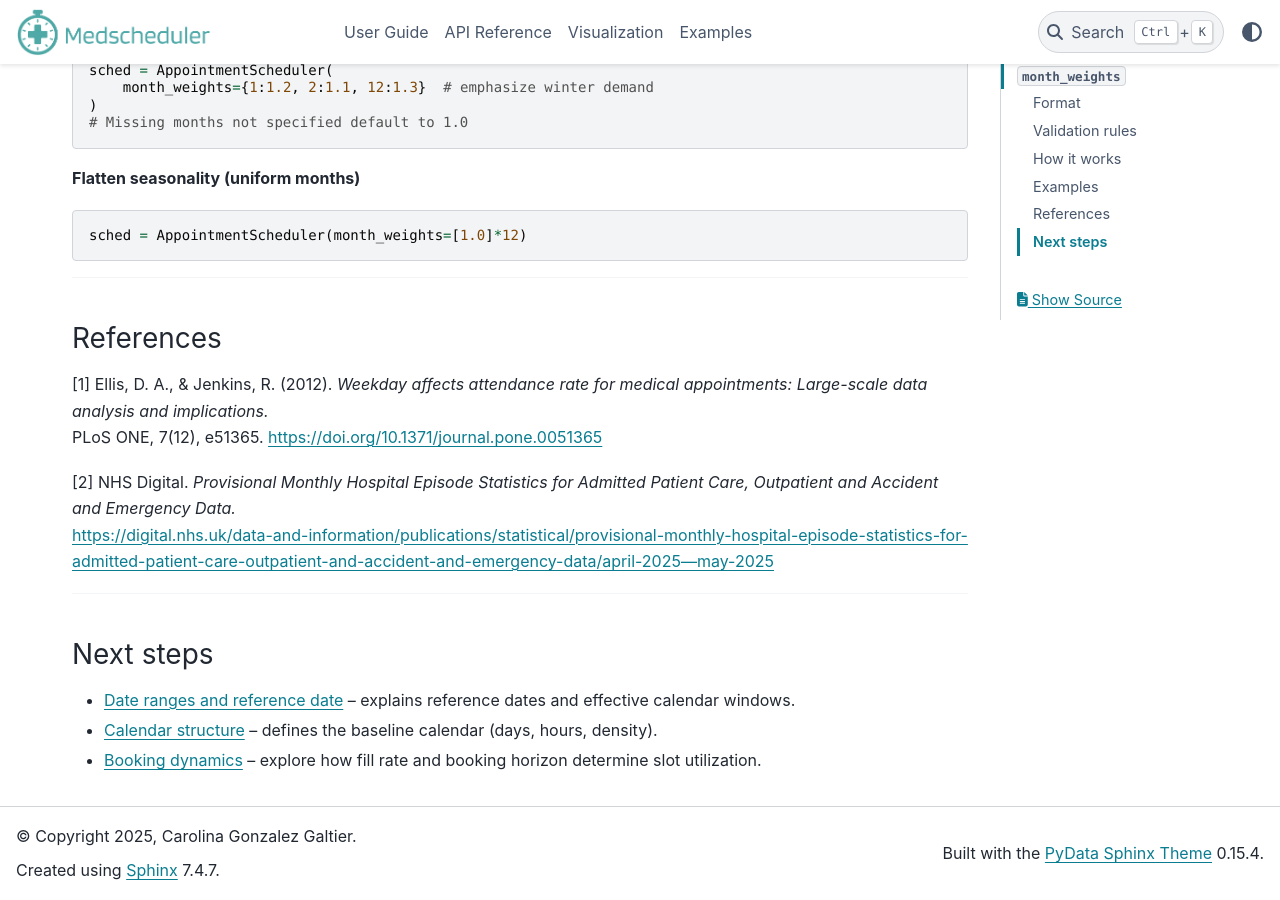
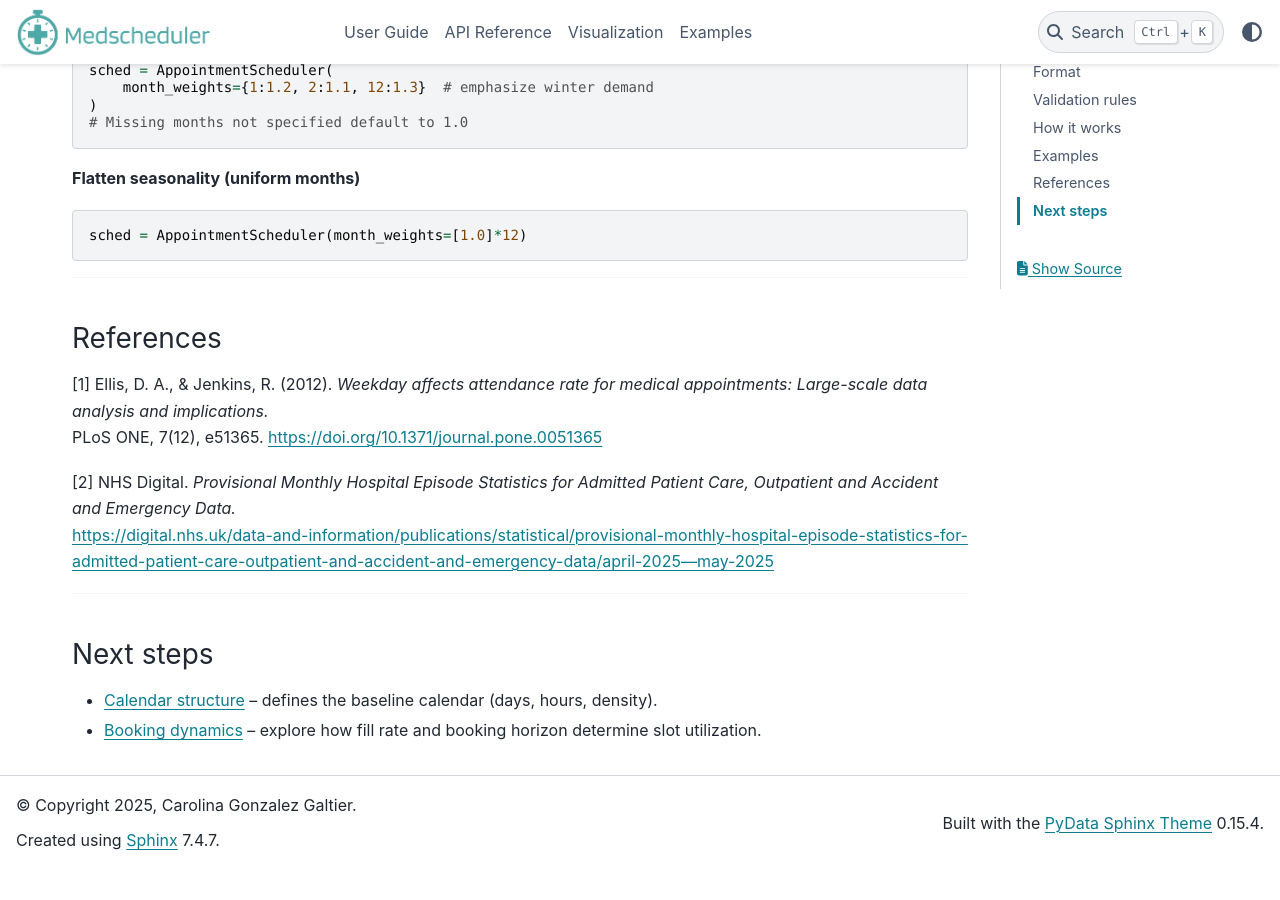
Before and after one commit to carogaltier/medscheduler, a Sphinx documentation site: the page built from docs/api-reference/seasonality_weights.md, in a window 1280 px wide and 900 px high, scrolled down 4215 px. Built offline with Sphinx 7.4.7 and the PyData theme 0.15.4, drawn with Linux system fonts in a browser that asks for light colours; after the commit the page ends 5084 px from its top, so only the background shows below that.

Commit message:
Update seasonality_weights.md

```diff
--- a/docs/api-reference/seasonality_weights.md
+++ b/docs/api-reference/seasonality_weights.md
@@ -153,6 +153,5 @@ PLoS ONE, 7(12), e51365. [https://doi.org/10.1371/journal.pone.0051365](https://
 
 ### Next steps
 
-- {doc}`date_ranges_ref_date` – explains reference dates and effective calendar windows.
 - {doc}`calendar_structure` – defines the baseline calendar (days, hours, density).
 - {doc}`booking_dynamics` – explore how fill rate and booking horizon determine slot utilization.
```
